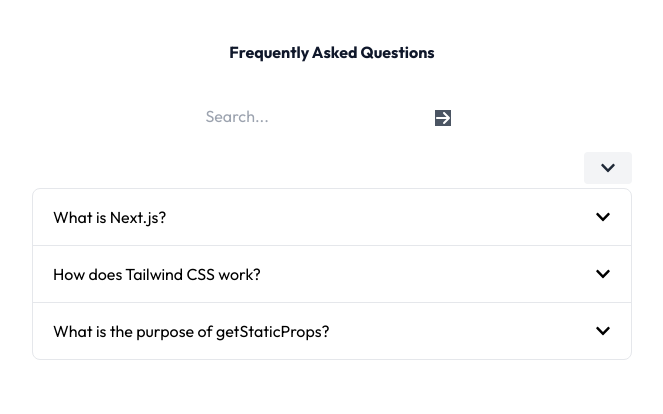
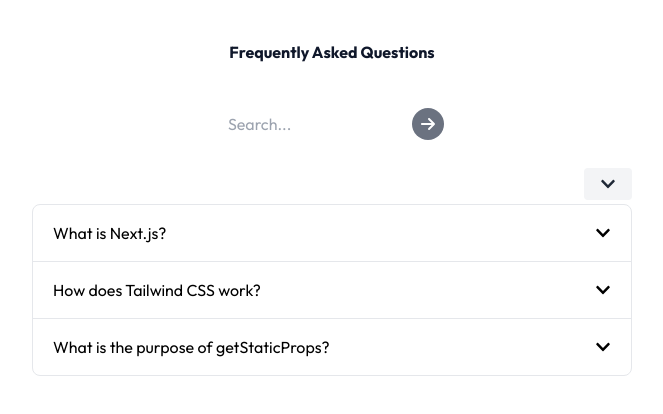
Before and after one commit to lakshmipriyajeyaprakash/faq, a Next.js app: page /faq in a window 1280 px wide. Shown: the top 414 px of the page, without its empty margins (308-971 px from the left). Built offline with nearby package versions, Linux system fonts and the light colour scheme.

Commit message:
Search button added

```diff
--- a/src/app/faq/page.jsx
+++ b/src/app/faq/page.jsx
@@ -49,10 +49,12 @@ const faq = () => {
           Frequently Asked Questions
         </h1>
         <div className="flex items-center justify-center ">
-          <input type="text" placeholder="Search..."></input>
-          <button class="mt-1 mr-2 bg-gray-600 text-white">
+          <div className="relative w-60">
+          <input type="text" className="w-full px-4 py-2 rounded-full" placeholder="Search..."></input>
+          <button class="absolute right-0 top-0 mt-1 mr-2 bg-gray-500 text-white p-2 rounded-full focus:outline-none">
             <FaArrowRight />
-          </button>
+            </button>
+            </div>
         </div>
         <div className="px-5 py-5 flex justify-center">
           <div className="w-[600px]">
```
